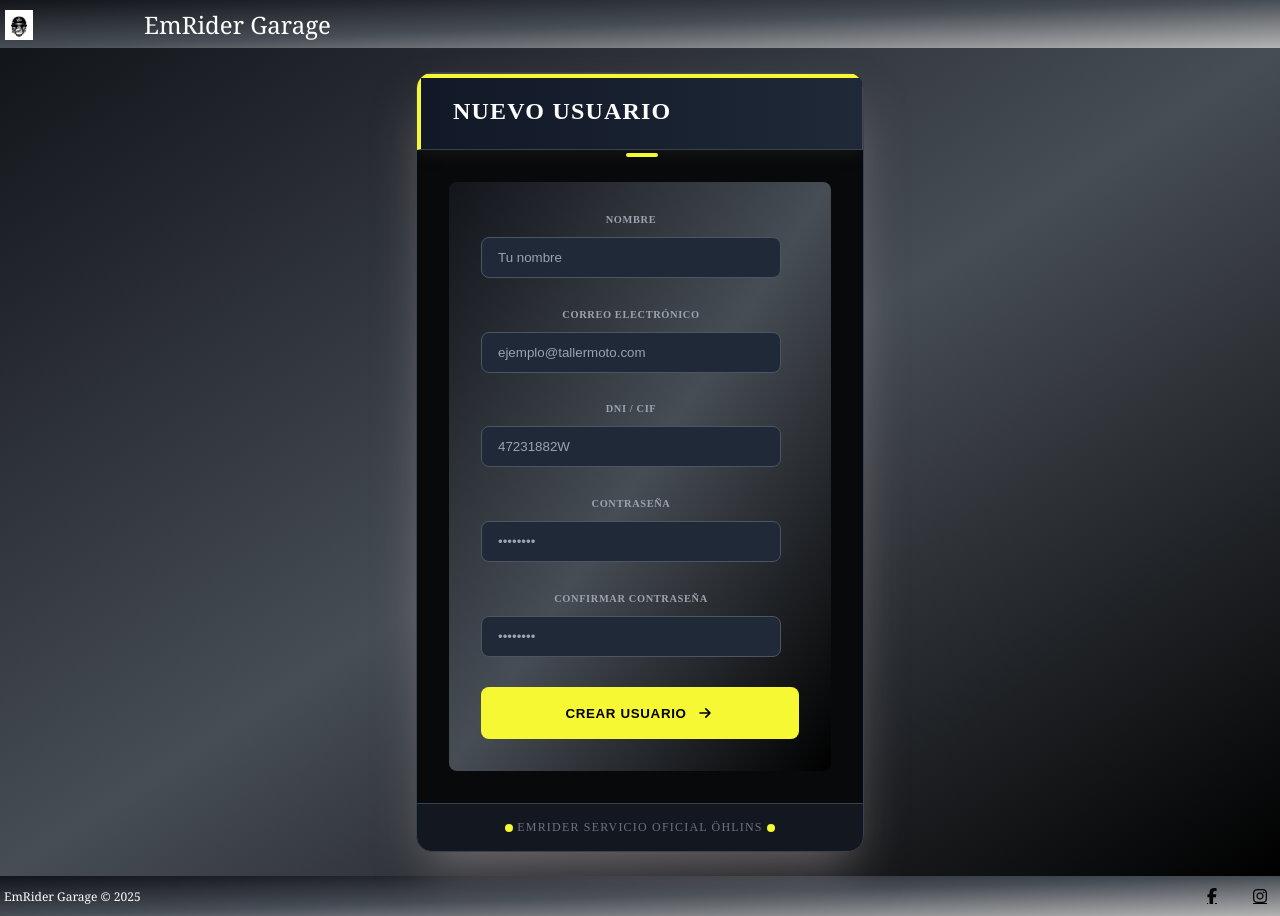
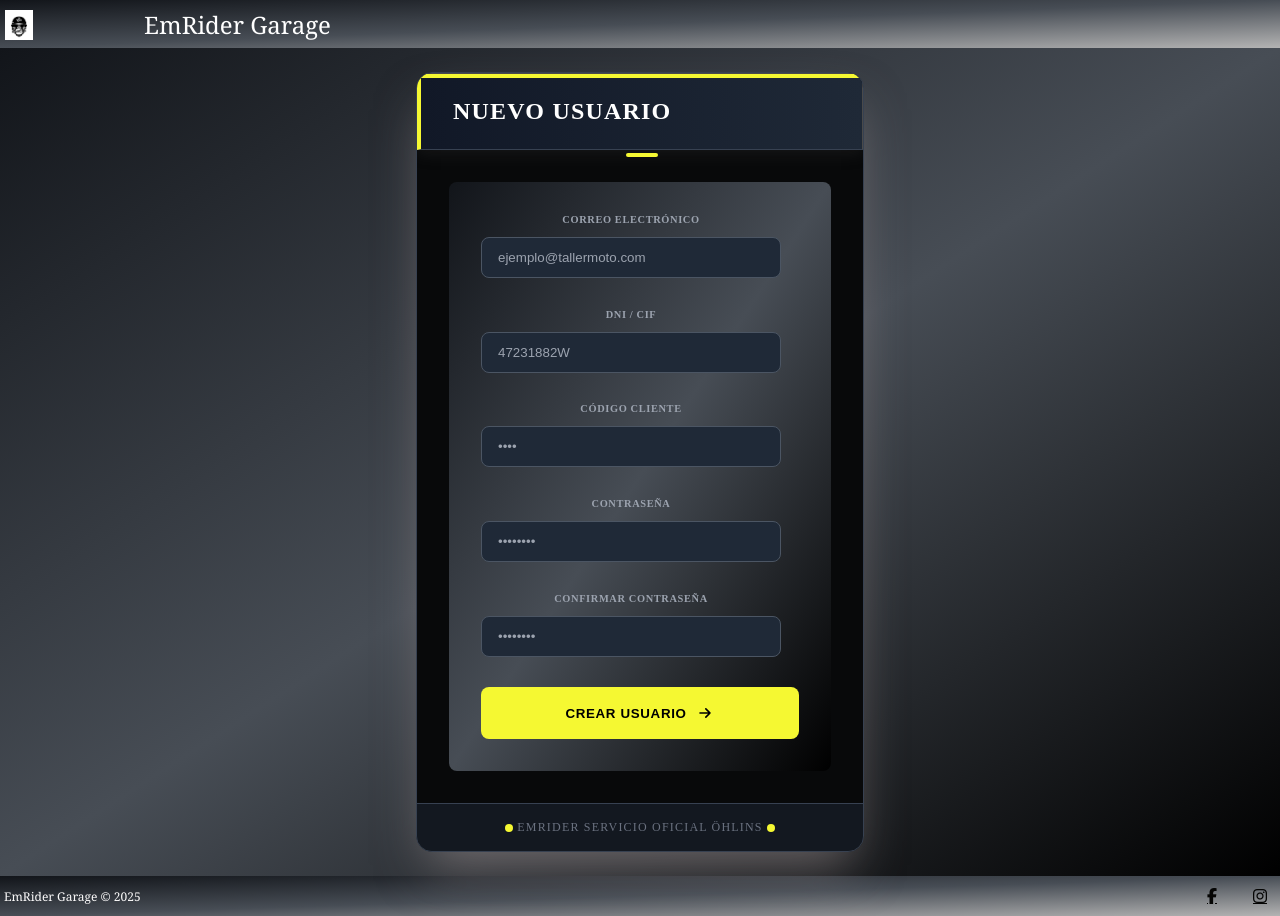
Before and after one commit to paulactc/Emrider-Suspensions, a React (Vite) app in the folder frontend/: page /nuevo-usuario in a window 1280 px wide. Built offline with nearby package versions, Linux system fonts and the light colour scheme; no server answers; a web font is replaced by a local one.

Commit message:
feat: registro solo clientes EmRider + código cliente + nombre desde GDTaller

```diff
--- a/frontend/src/components/Page.Custom/FormNewUser.jsx
+++ b/frontend/src/components/Page.Custom/FormNewUser.jsx
@@ -15,9 +15,9 @@ function FormNewUser() {
     event.preventDefault();
 
     const formData = new FormData(event.target);
-    const nombre = formData.get("nombre") || "";
     const email = formData.get("email") || "";
     const dni = (formData.get("dni") || "").toUpperCase();
+    const codigoCliente = formData.get("codigoCliente") || "";
     const password = formData.get("password") || "";
     const repeatPassword = formData.get("repeatPassword") || "";
 
@@ -25,14 +25,6 @@ function FormNewUser() {
     setSuccess("");
 
     // Validaciones
-    if (nombre === "") {
-      setError("El nombre no puede estar vacío.");
-      return;
-    }
-    if (nombre.length > 50) {
-      setError("El nombre es demasiado largo.");
-      return;
-    }
     if (email === "") {
       setError("El correo electrónico no puede estar vacío.");
       return;
@@ -71,10 +63,10 @@ function FormNewUser() {
     setLoading(true);
     try {
       const result = await api.register({
-        nombre,
         email,
         password,
         dni,
+        codigoCliente,
       });
 
       if (result && result.success) {
@@ -135,19 +127,6 @@ function FormNewUser() {
           )}
 
           <div className="input-group">
-            <label htmlFor="nombre" className="input-label">
-              Nombre
-            </label>
-            <input
-              className="input-field"
-              type="text"
-              name="nombre"
-              id="nombre"
-              placeholder="Tu nombre"
-            />
-          </div>
-
-          <div className="input-group">
             <label htmlFor="email" className="input-label">
               Correo Electrónico
             </label>
@@ -171,6 +150,19 @@ function FormNewUser() {
               id="dni"
               placeholder="47231882W"
               style={{ textTransform: "uppercase" }}
+            />
+          </div>
+
+          <div className="input-group">
+            <label htmlFor="codigoCliente" className="input-label">
+              Código cliente
+            </label>
+            <input
+              className="input-field"
+              type="password"
+              name="codigoCliente"
+              id="codigoCliente"
+              placeholder="••••"
             />
           </div>
 
```
Also changed, not shown: 1 other file (tests, documents, lock files or other folders).
